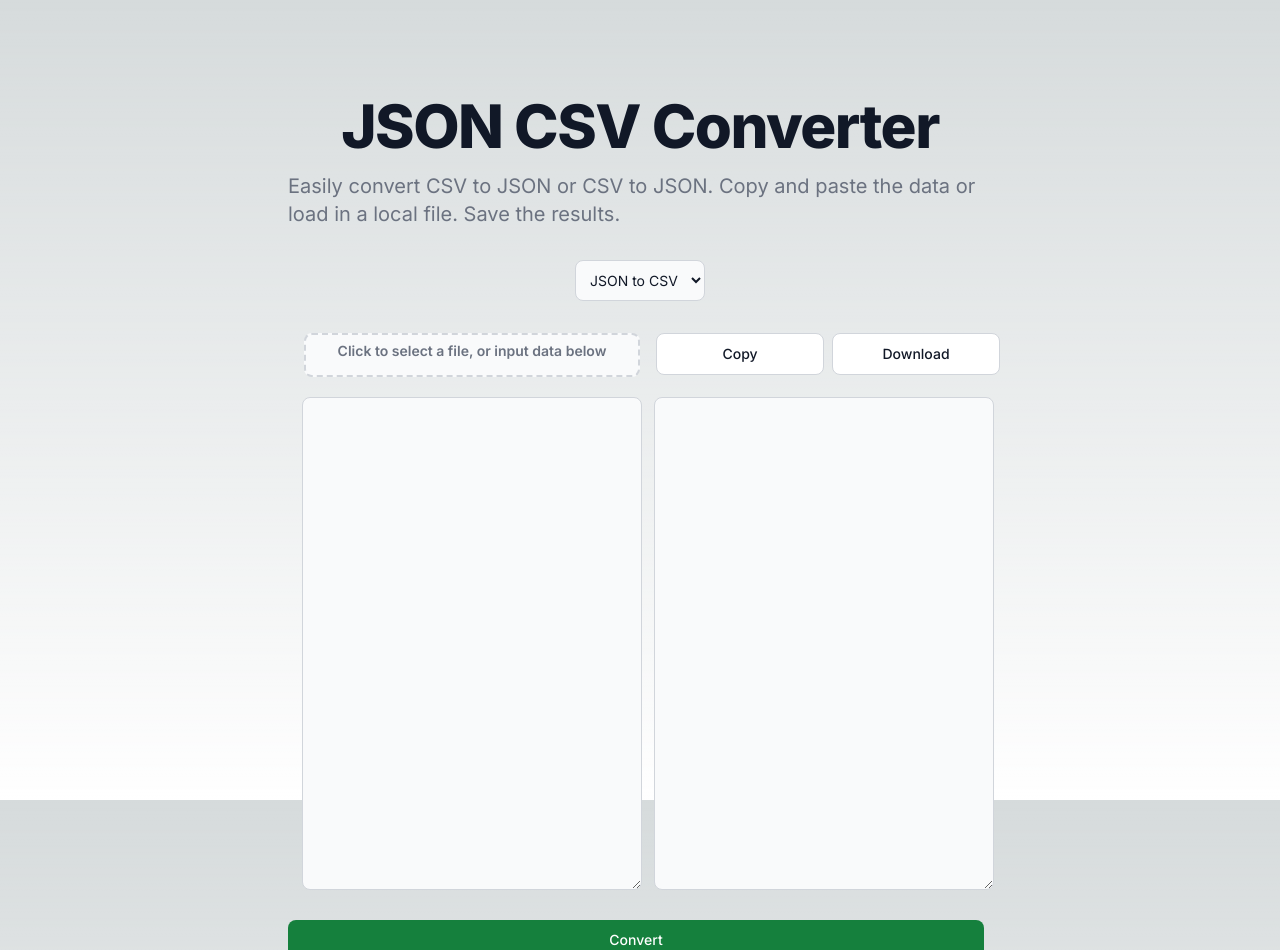
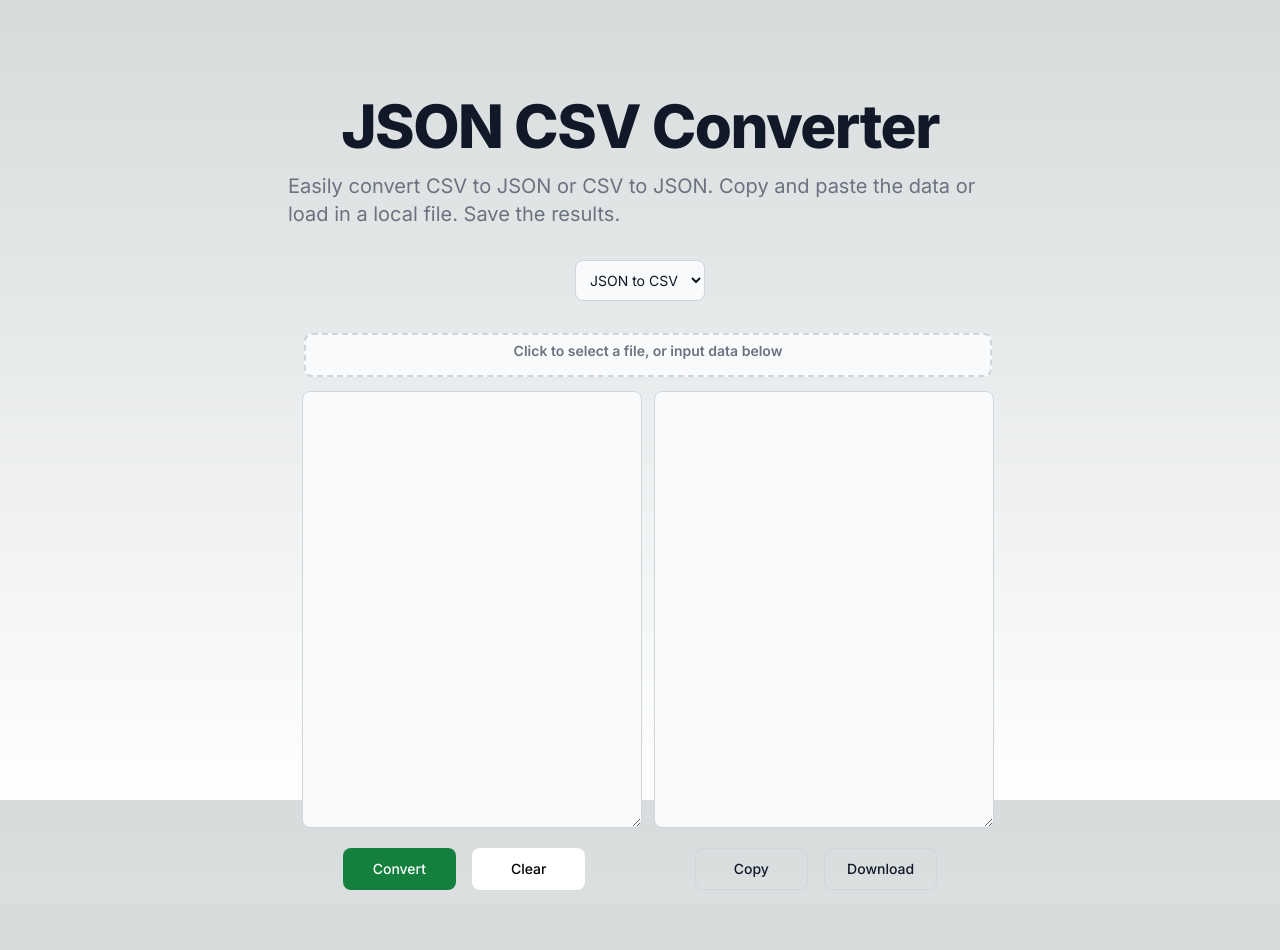
Before and after one commit to david-lapadula/json-csv-converter, a Next.js app: page / in a window 1280 px wide. Shown: the top 950 px of the page. After the commit the page ends 904 px from the top, so only its background shows below. Built offline with nearby package versions, Linux system fonts and the light colour scheme.

Commit message:
add succcess/error toasts. rearrange buttons

```diff
--- a/package.json
+++ b/package.json
@@ -13,7 +13,8 @@
   "dependencies": {
     "next": "14.0.4",
     "react": "^18",
-    "react-dom": "^18"
+    "react-dom": "^18",
+    "react-toastify": "^9.1.3"
   },
   "devDependencies": {
     "@babel/core": "^7.23.7",
--- a/src/app/page.tsx
+++ b/src/app/page.tsx
@@ -1,14 +1,15 @@
-'use client'
-import React, { useRef, useState } from 'react'
+'use client';
+import React, { useRef, useState } from 'react';
 import Dropdown from './components/Dropdown';
-import { csvToJson, jsonToCsv } from './utils/converters'
-import { copyData, downloadData, getFormattedDate, isJsonToCsv } from './utils/helpers'
+import { csvToJson, jsonToCsv } from './utils/converters';
+import { copyData, downloadData, getFormattedDate, isJsonToCsv } from './utils/helpers';
+import { ToastContainer, toast } from 'react-toastify';
+import 'react-toastify/dist/ReactToastify.css';
 
 export default function Home() {
 
   const FILE_INPUT_TEXT = 'Click to select a file, or input data below';
   const option = useRef('jsontocsv');
-  const [error, setError] = useState<String | null>();
   const [inputData, setInputData] = useState('');
   const [outputData, setOutputData] = useState('');
   const [fileInputText, setFileInputText] = useState(FILE_INPUT_TEXT);
@@ -19,7 +20,7 @@ export default function Home() {
 
   const conversionHandler = () => {
     if (!inputData) {
-      setError('Please ensure the left field is filled in.');
+      showErrorToast('Please ensure the left field is filled in.');
       return;
     }
 
@@ -27,7 +28,7 @@ export default function Home() {
       const csvData = jsonToCsv(inputData);
 
       if (!csvData) {
-        setError('Please enter a valid json string');
+        showErrorToast('Please enter a valid json string');
       }
 
       setOutputData(csvData);
@@ -35,7 +36,7 @@ export default function Home() {
       const jsonData = csvToJson(inputData);
 
       if (!jsonData) {
-        setError('Please enter valid csv.');
+        showErrorToast('Please enter valid csv.');
       }
 
       setOutputData(jsonData);
@@ -69,7 +70,7 @@ export default function Home() {
 
   const downloadOutputData = () => {
     if (!outputData) {
-      setError('Nothing to download');
+      showErrorToast('Nothing to download');
       return;
     }
 
@@ -84,26 +85,51 @@ export default function Home() {
       fileType = 'application/json';
     }
 
-    setError(null);
+    showErrorToast(null);
     downloadData(outputData, filename, fileType);
   }
 
   const copyOutputData = () => {
     if (!outputData) {
-      setError('Nothing to copy');
+      showErrorToast('Nothing to copy');
       return;
     }
 
-    setError(null);
+    showErrorToast(null);
     copyData(outputData);
+    showSuccessToast("Copied!");
   }
 
   const clearData = () => {
     setInputData('');
     setOutputData('');
-    setError(null);
+    showErrorToast(null);
     setFileInputText(FILE_INPUT_TEXT);
   }
+
+  const showSuccessToast = (message: String) => {
+    toast.success(message, {
+      position: toast.POSITION.TOP_RIGHT,
+    });
+  }
+
+  const showErrorToast = (message: String) => {
+    toast.error(message, {
+      position: toast.POSITION.TOP_RIGHT,
+    });
+  }
+
+  // const handleDragOver = (event: any) => {
+  //   event.preventDefault();
+  //   event.stopPropagation();
+  // };
+
+  // const handleDrop = (event: any) => {
+  //   event.preventDefault();
+  //   event.stopPropagation();
+  //   console.log(event.dataTransfer.files)
+  //   console.log(event.dataTransfer.value)
+  // };
 
   return (
     <main className='flex flex-col items-center justify-between p-24'>
@@ -115,20 +141,13 @@ export default function Home() {
           Easily convert CSV to JSON or CSV to JSON. Copy and paste the data or load in a local file. Save the results.
         </p>
 
+        <ToastContainer />
+
         <Dropdown
           onChangeHandler={convertOptionHandler}
         />
 
-        {
-          error != null &&
-          (
-            <div className='sm:px-16 xl:px-48 flex flex-col items-center mb-2'>
-              <p className='text-red-600 text-lg'>{error}</p>
-            </div>
-          )
-        }
-
-        <div className='grid grid-cols-2 sm:px-16 xl:px-48'>
+        <div className='grid sm:px-16 xl:px-48'>
           <div className='pl-4'>
             <div className='flex items-center justify-center w-full'>
               <label className='flex flex-col items-center justify-center w-full border-2 border-gray-300 border-dashed rounded-lg cursor-pointer bg-gray-50 dark:hover:bg-bray-800 dark:bg-gray-700 hover:bg-gray-100 dark:border-gray-600 dark:hover:border-gray-500 dark:hover:bg-gray-600 p-1.5'>
@@ -137,24 +156,12 @@ export default function Home() {
                     <span className='font-semibold'>{fileInputText}</span>
                   </p>
                 </div>
-                <input type='file' className='hidden' onChange={handleFileUpload} />
+                <input
+                  type='file'
+                  className='hidden'
+                  onChange={handleFileUpload}
+                />
               </label>
-            </div>
-          </div>
-          <div className='text-center pl-4'>
-            <div className="grid grid-cols-2">
-              <button
-                type='button'
-                onClick={copyOutputData}
-                className='text-gray-900 w-full mr-2 bg-white border border-gray-300 focus:outline-none hover:bg-gray-100 focus:ring-4 focus:ring-gray-200 font-medium rounded-lg text-sm px-5 py-2.5 me-2 mb-2 dark:bg-gray-800 dark:text-white dark:border-gray-600 dark:hover:bg-gray-700 dark:hover:border-gray-600 dark:focus:ring-gray-700'>
-                Copy
-              </button>
-              <button
-                type='button'
-                onClick={downloadOutputData}
-                className='text-gray-900 w-full ml-2 bg-white border border-gray-300 focus:outline-none hover:bg-gray-100 focus:ring-4 focus:ring-gray-200 font-medium rounded-lg text-sm px-5 py-2.5 me-2 mb-2 dark:bg-gray-800 dark:text-white dark:border-gray-600 dark:hover:bg-gray-700 dark:hover:border-gray-600 dark:focus:ring-gray-700'>
-                Download
-              </button>
             </div>
           </div>
         </div>
@@ -176,21 +183,72 @@ export default function Home() {
           </div>
         </div>
 
-        <div className='mt-8 grid content-center sm:px-16 xl:px-48'>
+        <div className='mt-2 grid grid-cols-2 sm:px-16 xl:px-48'>
+          <div className='p-1.5 flex justify-center'>
             <button
               type='button'
               onClick={conversionHandler}
-            className='focus:outline-none text-white bg-green-700 hover:bg-green-800 focus:ring-4 focus:ring-green-300 font-medium rounded-lg text-sm px-5 py-2.5 me-2 mb-2 dark:bg-green-600 dark:hover:bg-green-700 dark:focus:ring-green-800'>
+              className='m-2 focus:outline-none w-1/3 text-white bg-green-700 hover:bg-green-800 focus:ring-4 focus:ring-green-300 font-medium rounded-lg text-sm px-5 py-2.5 dark:bg-green-600 dark:hover:bg-green-700 dark:focus:ring-green-800'>
               Convert
             </button>
             <button
               type='button'
               onClick={clearData}
-            className='text-white bg-gray-800 hover:bg-gray-900 focus:outline-none focus:ring-4 focus:ring-gray-300 font-medium rounded-lg text-sm px-5 py-2.5 me-2 mb-2 dark:bg-gray-800 dark:hover:bg-gray-700 dark:focus:ring-gray-700 dark:border-gray-700'>
+              style={{ backgroundColor: 'white' }}
+              className='m-2 text-black w-1/3 hover:bg-gray-900 focus:outline-none focus:ring-4 focus:ring-gray-300 font-medium rounded-lg text-sm px-5 py-2.5 dark:bg-gray-800 dark:hover:bg-gray-700 dark:focus:ring-gray-700 dark:border-gray-700'>
               Clear
             </button>
+          </div>
+          <div className='p-1.5 flex justify-center'>
+            <button
+              type='button'
+              onClick={copyOutputData}
+              className='m-2 text-gray-900 w-1/3 border border-gray-300 focus:outline-none hover:bg-gray-100 focus:ring-4 focus:ring-gray-200 font-medium rounded-lg text-sm px-5 py-2.5 dark:bg-gray-800 dark:text-white dark:hover:bg-gray-700 dark:hover:border-gray-600 dark:focus:ring-gray-700'>
+              Copy
+            </button>
+            <button
+              type='button'
+              onClick={downloadOutputData}
+              className='m-2 text-gray-900 w-1/3 border border-gray-300 focus:outline-none hover:bg-gray-100 focus:ring-4 focus:ring-gray-200 font-medium rounded-lg text-sm px-5 py-2.5 dark:bg-gray-800 dark:text-white dark:hover:bg-gray-700 dark:hover:border-gray-600 dark:focus:ring-gray-700'>
+              Download
+            </button>
+          </div>
         </div>
       </div>
     </main>
   )
 }
+
+
+{/* <div>
+<textarea
+  value={"Hello"}
+  onChange={(e) => {console.log(e)} }
+  placeholder="Type something..."
+/>
+
+<div
+  style={{
+    border: '2px dashed #cccccc',
+    borderRadius: '5px',
+    padding: '20px',
+    textAlign: 'center',
+    marginTop: '20px',
+  }}
+  onDragOver={handleDragOver}
+  onDrop={handleDrop}
+>
+  <p>Drag and drop files here, or click to select files</p>
+  <input
+    type="file"
+    multiple
+    onChange={(e) => {console.log(e)} }
+    style={{ display: 'none' }}
+    id="fileInput"
+  />
+  <label htmlFor="fileInput" style={{ cursor: 'pointer' }}>
+    Select Files
+  </label>
+
+</div>
+</div> */}
--- a/src/app/utils/converters.js
+++ b/src/app/utils/converters.js
@@ -55,7 +55,6 @@ const parseJson = (data) => {
   }
 }
 
-
 const buildHeadersArray = (isArray, json) => {
   if (!isArray) return Object.keys(json);
 
```
Also changed, not shown: 1 other file (tests, documents, lock files or other folders). Lines whose indentation alone changed are shown as unchanged.
